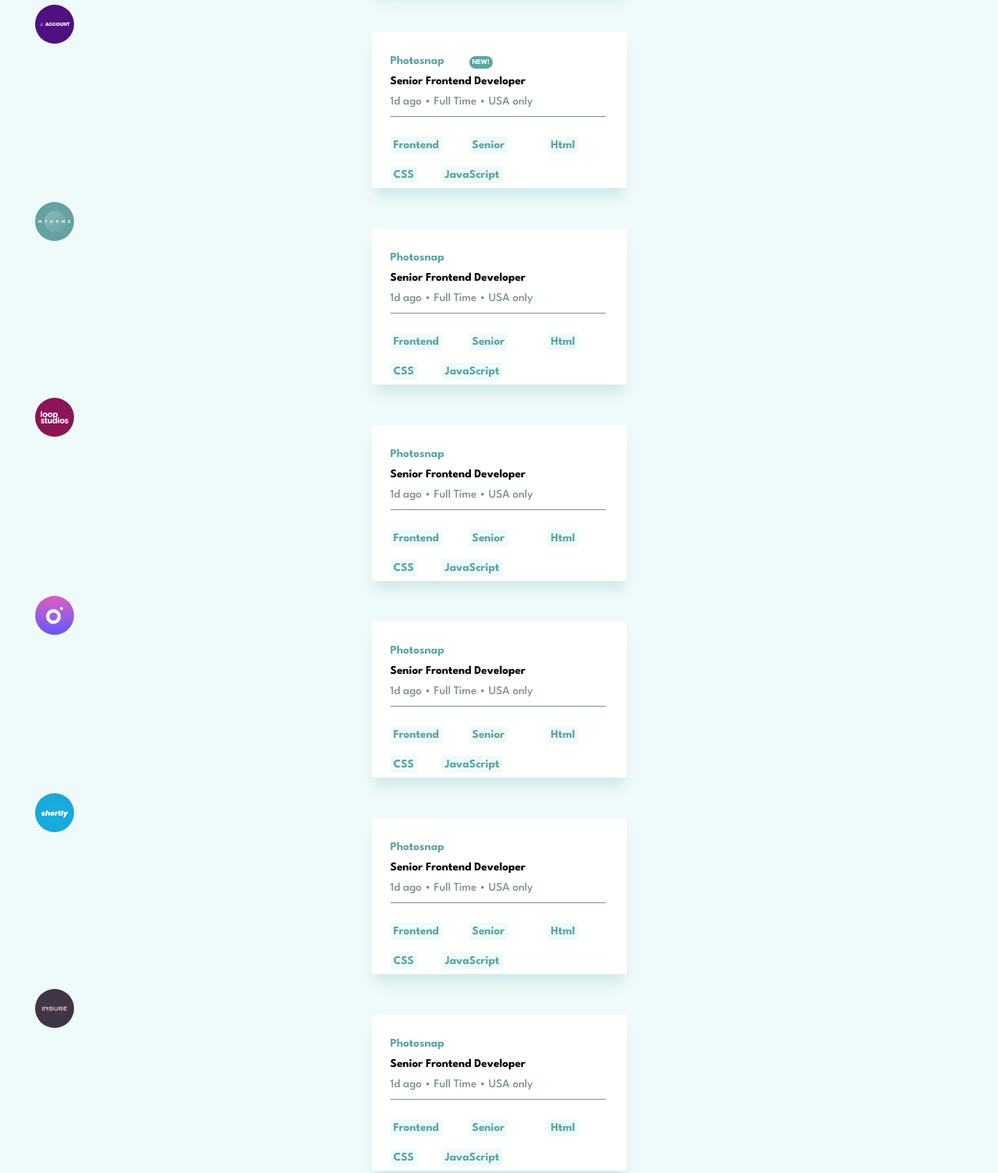
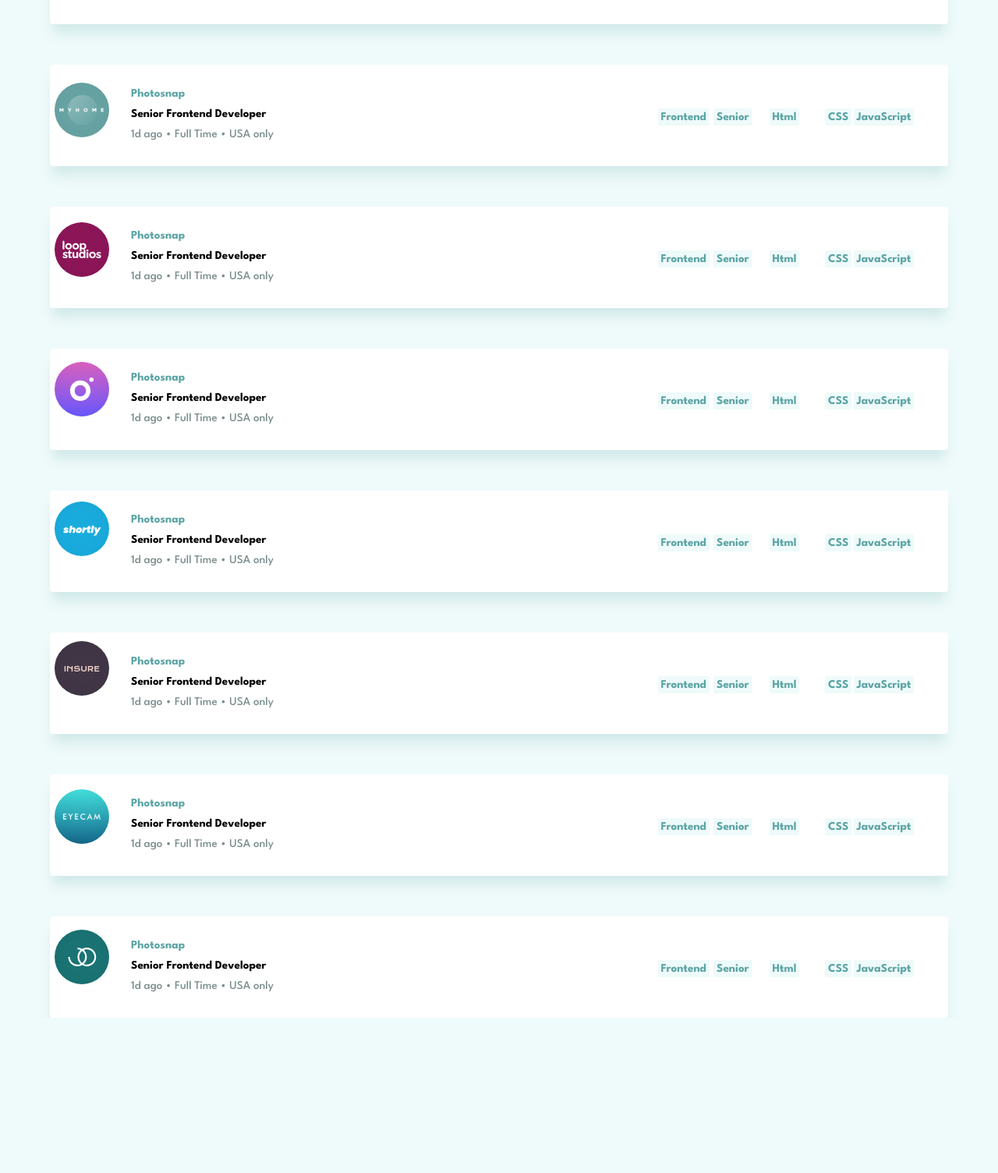
Before and after one commit to DavidSaintAnna/job-listing, a website built with Vite: page index.html in a window 1280 px wide. Shown: the part 678-2182 px from the top of the page at 78% size. After the commit the page ends 1983 px from the top, so only its background shows below. Built offline with nearby package versions, Linux system fonts and the light colour scheme.

Commit message:
feat: medias for desktop version

```diff
--- a/style.css
+++ b/style.css
@@ -253,9 +253,126 @@ main {
   border-radius: 2px;
   padding: 4px;
 }
+.hide {
+}
 .grid-row span:nth-child(5) {
   background-color: var(--Light-Grayish-Cyan);
   width: fit-content;
   border-radius: 2px;
   padding: 4px;
 }
+@media only screen and (min-width: 768px) {
+  header {
+    background-image: url(images/bg-header-desktop.svg);
+  }
+  .hide {
+    display: none;
+  }
+
+  .card {
+    min-width: 90%;
+    height: 130px;
+    padding: 0 80px;
+  }
+
+  .card-only-new {
+    min-width: 90%;
+    height: 130px;
+    padding: 0 80px;
+  }
+
+  .card-not-featured {
+    min-width: 90%;
+    height: 130px;
+    padding: 0 80px;
+  }
+
+  .grid-row {
+    position: absolute;
+    width: fit-content;
+    display: grid;
+    grid-template-columns: 1fr 1fr 1fr 1fr 1fr;
+    margin-top: -40px;
+    right: 20px;
+    column-gap: 5px;
+  }
+  .logo {
+    position: absolute;
+    width: 70px;
+    top: 240px;
+    left: 70px;
+    z-index: 1;
+  }
+
+  .second-logo {
+    position: absolute;
+    width: 70px;
+    top: 426px;
+    left: 70px;
+    z-index: 1;
+  }
+
+  .third-logo {
+    position: absolute;
+    width: 70px;
+    top: 605px;
+    left: 70px;
+    z-index: 1;
+  }
+
+  .fourth-logo {
+    position: absolute;
+    width: 70px;
+    top: 784px;
+    left: 70px;
+    z-index: 1;
+  }
+
+  .fifth-logo {
+    position: absolute;
+    width: 70px;
+    top: 963px;
+    left: 70px;
+    z-index: 1;
+  }
+
+  .sixth-logo {
+    position: absolute;
+    width: 70px;
+    top: 1142px;
+    left: 70px;
+    z-index: 1;
+  }
+
+  .seventh-logo {
+    position: absolute;
+    width: 70px;
+    top: 1321px;
+    left: 70px;
+    z-index: 1;
+  }
+
+  .eight-logo {
+    position: absolute;
+    width: 70px;
+    top: 1500px;
+    left: 70px;
+    z-index: 1;
+  }
+
+  .nineth-logo {
+    position: absolute;
+    width: 70px;
+    top: 1690px;
+    left: 70px;
+    z-index: 1;
+  }
+
+  .last-logo {
+    position: absolute;
+    width: 70px;
+    top: 1870px;
+    left: 70px;
+    z-index: 1;
+  }
+}
```
